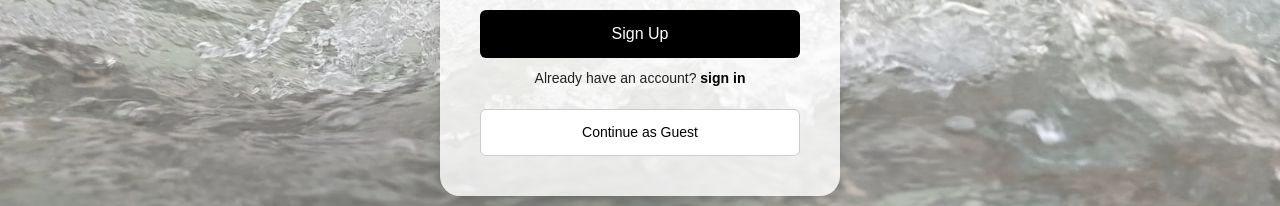
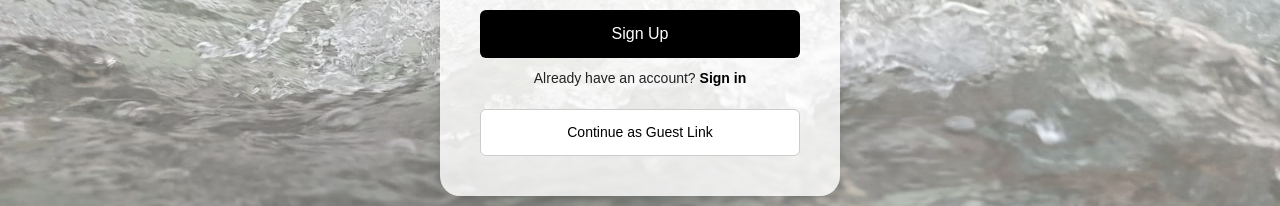
Before and after one commit to SIH2025-travel/Tourism, a React (Vite) app: page /signup in a window 1280 px wide. Shown: the part 497-703 px from the top of the page. Built offline with nearby package versions, Linux system fonts and the light colour scheme.

Commit message:
linked to homepage

```diff
--- a/src/App.jsx
+++ b/src/App.jsx
@@ -12,7 +12,7 @@ function App() {
     <Router>
       <Routes>
 
-        {/* Landing Page at root */}
+
         <Route path="/" element={<LandingPage />} />
 
         <Route path="/login" element={<LoginPage />} />
--- a/src/Signin/LoginPage.jsx
+++ b/src/Signin/LoginPage.jsx
@@ -1,6 +1,6 @@
 // LoginPage.jsx
 import React, { useState } from "react";
-import { Link } from "react-router-dom"; // Import Link
+import { Link } from "react-router-dom";
 import "./LoginPage.css";
 import bgimg from '../assets/BG.jpg';
 
@@ -48,10 +48,14 @@ import bgimg from '../assets/BG.jpg';
         </form>
 
         <p className="signup-text">
-            Don’t have an account? <Link to="/signup">Sign up</Link> {/* Navigation Link */}
+          Don’t have an account? <Link to="/signup">Sign up</Link>
         </p>
 
-          <button className="guest-btn">Continue as Guest</button>
+        <button className="guest-btn">
+          <Link to="/home">
+          Continue as Guest Link
+        </Link>
+        </button>
       </div>
     </div>
   );
--- a/src/Signup/SignUp.jsx
+++ b/src/Signup/SignUp.jsx
@@ -13,7 +13,7 @@ function SignUp() {
       <Link to="/" className="back-link">← Back to Home</Link>
       <div className="login-box">
         <div className="login-box1">
-        <h2>Create Account</h2>
+          <h2>Create Account</h2>
         </div>
         <p className="subtitle">Sign up to start exploring North Bengal</p>
 
@@ -43,10 +43,14 @@ function SignUp() {
         </form>
 
         <p className="signin-text">
-          Already have an account? <Link to="/login">sign in</Link> {/* Navigation Link */}
+          Already have an account? <Link to="/login">Sign in</Link> {/* Navigation Link */}
         </p>
 
-        <button className="guest-btn">Continue as Guest</button>
+        <button className="guest-btn">
+          <Link to="/home">
+            Continue as Guest Link
+          </Link>
+        </button>
       </div>
     </div>
   );
```
Lines whose indentation alone changed are shown as unchanged.
